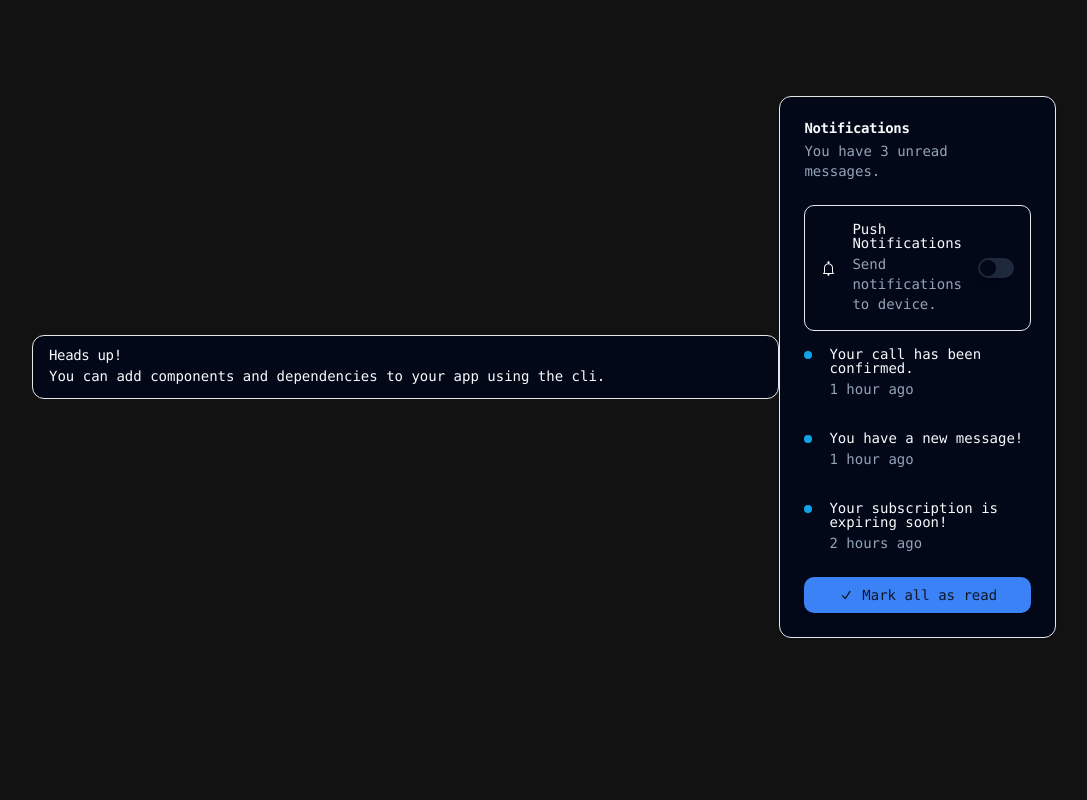
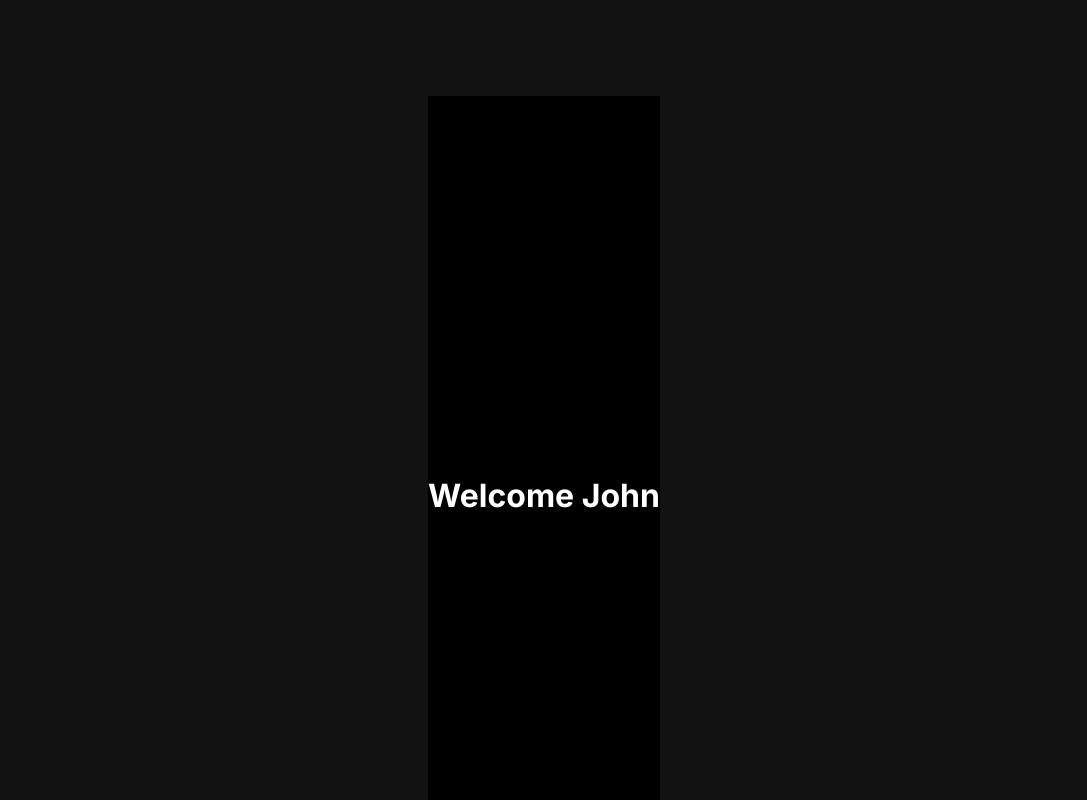
Before and after one commit to abeeto/BCHacks2024, a Next.js app in the folder space-journal/: page / in a window 1280 px wide. Shown: the top 800 px of the page, without its empty margins (96-1183 px from the left). Built offline with nearby package versions, Linux system fonts and the light colour scheme.

Commit message:
ADD HELLO

```diff
--- a/space-journal/src/app/globals.css
+++ b/space-journal/src/app/globals.css
@@ -51,3 +51,24 @@
     --ring: 224.3 76.3% 48%;
   }
 }
+
+/* src/components/WelcomePage.css */
+
+.welcome-container {
+  display: flex;
+  align-items: center;
+  justify-content: center;
+  height: 100vh;
+  background-color: #000;
+  margin: 0; /* Remove default margin */
+  overflow: hidden; /* Optional: Hide scrollbars if content overflows */
+}
+
+.welcome-text {
+  color: #fff;
+  font-size: 2em;
+  font-weight: bold;
+  text-align: center;
+  margin: 0; /* Remove default margin */
+  width: 100%; /* Take up the full width of the container */
+}
--- /dev/null
+++ b/space-journal/src/app/hello.tsx
@@ -0,0 +1,11 @@
+import React from 'react';
+import './globals.css';
+const WelcomePage = ({ name }) => {
+  return (
+    <div className="welcome-container">
+      <h1 className="welcome-text">Welcome {name}</h1>
+    </div>
+  );
+};
+
+export default WelcomePage;
--- a/space-journal/src/app/page.tsx
+++ b/space-journal/src/app/page.tsx
@@ -5,11 +5,13 @@ import {
   AccordionItem,
   AccordionTrigger,
 } from "@/components/ui/accordion"
+import WelcomePage from "./hello"
 import { Alert, AlertDescription, AlertTitle } from "@/components/ui/alert"
 import { CardDemo } from "@/components/ui/card-demo";
 export default function Home() {
   return (
     <main className="flex min-h-screen flex-col items-center justify-between p-24">
+      <WelcomePage name="John" />
       <div className="z-10 max-w-5xl w-full items-center justify-between font-mono text-sm lg:flex">
         <Alert>
             <AlertTitle>Heads up!</AlertTitle>
```
